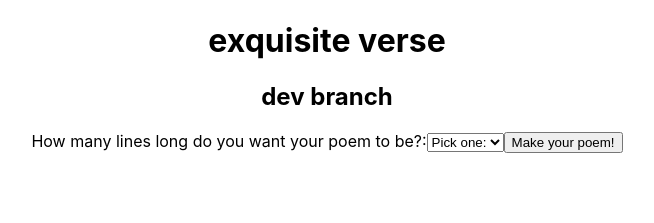
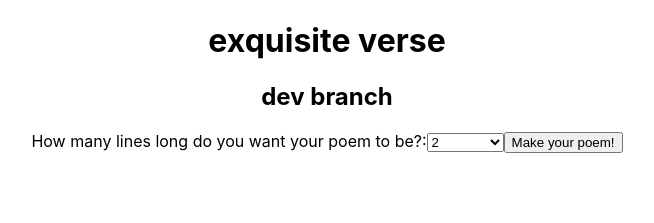
Before and after one commit to ldevuono/exquisiteVerse, a React (Create React App) app: page / in a window 1280 px wide. Shown: the top 223 px of the page, without its empty margins (313-967 px from the left). Built offline with nearby package versions, Linux system fonts and the light colour scheme.

Commit message:
testing error handling

```diff
--- a/src/App.js
+++ b/src/App.js
@@ -1,12 +1,54 @@
+import { useState } from 'react';
+import axios from 'axios';
 import Form from './Form.js'
 import './App.css';
 
 function App() {
 
-  // function that will get the user's choice from the Form.js component:
-  const chooseNumber = (e, userChoice) => {
+  // create state to hold user input when they switch between dropdown options (number of lines of poetry), and to hold the poem the user creates
+  const [userChoice, setUserChoice] = useState("");
+  const [lines, setLines] = useState([]);
+
+  // create a function that will get the user's choice from the dropdown menu and prevent default browser refresh behaviour:
+  const chooseNumber = (e) => {
     e.preventDefault();
-    console.log(userChoice)
+  }
+
+  // function to call the API and parse data on submit
+  const submitHandler = (e) => {
+    chooseNumber(e, userChoice)
+    // API call with axios:
+    axios({
+      url: `https://poetrydb.org/random/${userChoice}/lines,author`,
+      method: "GET",
+      dataResponse: "json",
+      params: {
+        format: "json"
+      },
+    })
+      .then((res) => {
+        const resArray = res.data;
+        resArray.map((line) => {
+          let poem = line.lines[1]
+          console.log(poem)
+          return poem
+        })
+        // putting the created poem into state:
+        setLines(resArray);
+      })
+  };
+
+  // TODO: figure out how to get "pick one" as default on form
+
+
+  // TODO:  filter through array for lines that are not empty strings??
+  // const poem = resArray.filter((line) => {
+  //     return line.lines[1] != ""; ??????
+
+  // creating the function to pass to the onChange eventlistener through props:
+  const handleChange = (e) => {
+    //get user input into state:
+    setUserChoice(e.target.value)
   }
 
 
@@ -18,6 +60,8 @@ function App() {
       </header>
       <Form
         chooseNumber={chooseNumber}
+        handleChange={handleChange}
+        submitHandler={submitHandler}
       />
     </div>
   );
--- a/src/Form.js
+++ b/src/Form.js
@@ -1,51 +1,14 @@
-import { useState } from 'react';
-import axios from 'axios';
-
 
 const Form = (props) => {
 
-    // create state to hold user input when they switch between dropdown options (number of lines of poetry)
-    const [userChoice, setUserChoice] = useState("");
-    // const [line, setLine] = useState([]);
-
-
-    const submitHandler = (e) => {
-        props.chooseNumber(e, userChoice)
-        // API call with axios:
-        axios({
-            url: `https://poetrydb.org/random/${userChoice}/lines,author`,
-            method: "GET",
-            dataResponse: "json",
-            params: {
-                format: "json"
-            },
-        })
-            .then((res) => {
-                console.log(res.data)
-                // console.log(res.data[0].lines[2])
-
-                // TODO: map through json array based on amount of lines from userInput
-                // filter through array for lines that are not empty strings??
-                //const poem = res.data.filter()
-
-
-                //then setLine(poem);
-                // setLine(res.data[0].lines[1])
-                // TODO: figure out how to loop through the response to get  a certain number of random lines of poetry
-            });
-    }
-    const handleChange = (e) => {
-        setUserChoice(e.target.value)
-    }
-
     return (
-        <form onSubmit={submitHandler}>
+        <form onSubmit={props.submitHandler}>
             <label htmlFor="lineNumber">How many lines long do you want your poem to be?:</label>
             <select
                 id="lineNumber"
                 name="lineNumber"
-                onChange={handleChange}
-                value={userChoice}
+                onChange={props.handleChange}
+                value={props.userChoice}
             >
                 <option value="" disabled>Pick one:</option>
                 <option value="2">2</option>
```
